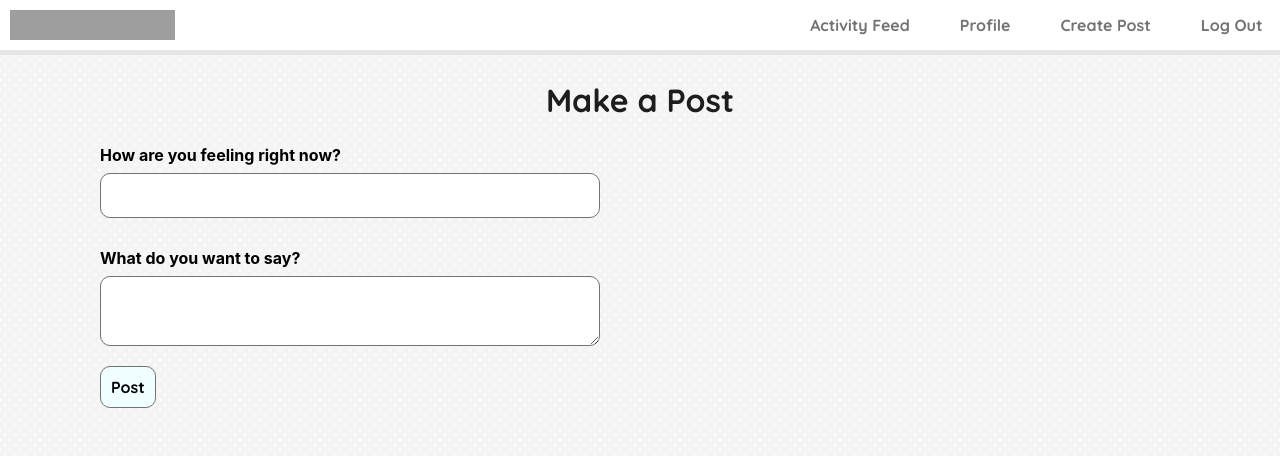
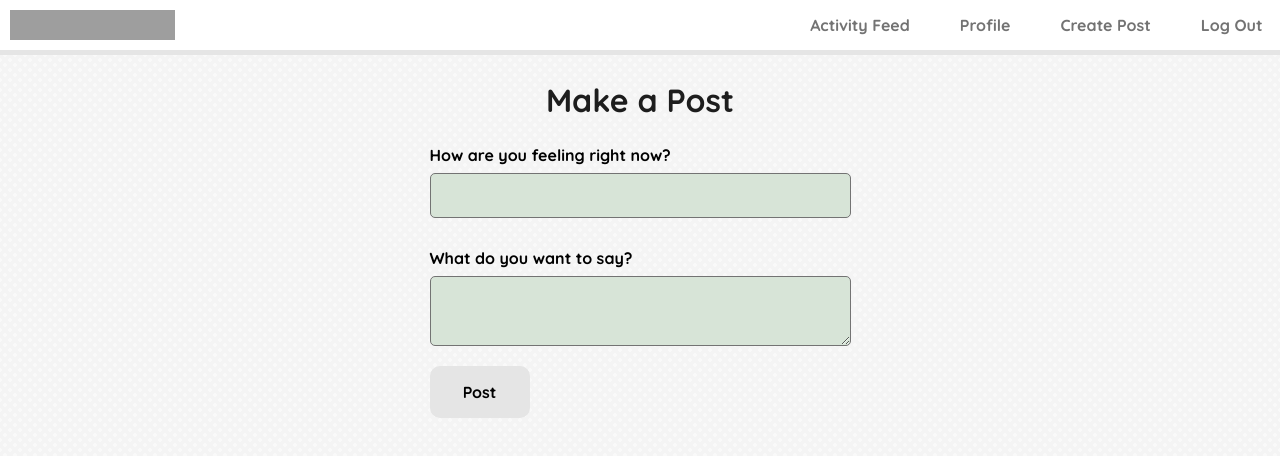
Before and after one commit to sallyestevez/final-project-front-end, a React (Create React App) app: page /new-post in a window 1280 px wide. Shown: the top 456 px of the page. Built offline with nearby package versions, Linux system fonts and the light colour scheme; no server answers; sample sign-in values are in the browser's storage; grey boxes are pictures that could not be loaded.

Commit message:
CSS for Profile and Create Post pages

```diff
--- a/src/App.css
+++ b/src/App.css
@@ -54,20 +54,13 @@ nav p:hover {
   padding: 25px;
 }
 
-h1 {
+.PageTitle {
   color: #1D1D1D;
   display: flex;
   font-family: 'Quicksand', sans-serif;
   justify-content: center;
   margin: 0;
   padding-bottom: 25px;
-}
-
-.PageTitle {
-  display: flex;
-  justify-content: space-around;
-  max-width: 750px;
-  width: 100%;
 }
 
 .loginMessage  {
@@ -77,16 +70,24 @@ h1 {
   margin: 0;
 }
 
+.PostInput {
+  display: flex;
+  font-family: 'Varela Round', sans-serif;
+  justify-content: center;
+}
+
 .formElement {
   display: flex;
   flex-direction: column;
+  font-family: 'Quicksand', sans-serif;
+  font-weight: 700;
   max-width: 500px;
 }
 
-/* can check + change css based on figma */
 .formElement input {
+  background-color: #D7E4D7;
   border: 1px solid #737373;
-  border-radius: 10px;
+  border-radius: 5px;
   font-size: 20px;
   margin-bottom: 30px;
   padding: 10px;
@@ -97,32 +98,43 @@ h1 {
   margin-bottom: 8px;
 }
 
-textarea {
+.formElement textarea {
+  background-color: #D7E4D7;
   border: 1px solid #737373;
-  border-radius: 10px;
+  border-radius: 5px;
   font-family: 'Varela Round', sans-serif;
 }
 
+.ButtonWrapper {
+  margin-top: 20px;
+}
+
 .Button {
-  background: azure;
-  border: .5px solid #737373;
+  background: #E5E5E5;
+  border: none;
   border-radius: 10px;
+  display: flex;
   font-family: 'Quicksand', sans-serif;
   font-size: 16px;
   font-weight: 800;
-  margin-top: 20px;
-  padding: 10px;
+  justify-content: center;
+  padding: 0;
+  width: 100px;
 }
 
-.Button:hover{
-  background-color: #ACDEAC;
+.Button:hover {
+  background: #ACDEAC;
+}
+
+.Button:hover p{
+  color: #00B700;
 }
 
 .PostWrapper{
   display: flex;
+  filter: drop-shadow(20px 10px 5px #00C900);
   flex-wrap: wrap;
   justify-content: center;
-  filter: drop-shadow(30px 10px 4px #00C900);
 }
 
 .PostCSS {
@@ -175,3 +187,21 @@ textarea {
 .Count {
   padding: 5px 10px 10px 10px;
 }
+
+.UserProfile {
+  background-color: white;
+  border: 2.5px solid #00C900;
+  border-radius: 10px;
+  display: flex;
+  filter: drop-shadow(20px 10px 5px #00C900);
+  flex-wrap: wrap;
+  justify-content: center;
+  margin-left: 275px;
+  max-width: 500px;
+  width: 50%;
+}
+
+.UserProfile p {
+  font-family: 'Quicksand', sans-serif;
+  font-weight: 600;
+}
--- a/src/components/CreatePostForm.js
+++ b/src/components/CreatePostForm.js
@@ -9,7 +9,7 @@ function CreatePostForm({ createPost }) {
             <textarea name="content" rows="4" cols="50"></textarea>
             <div className="ButtonWrapper">
                 <button type="submit" className="Button">
-                    Post
+                    <p>Post</p>
                 </button>
             </div>
         </form>
--- a/src/pages/CreatePost.js
+++ b/src/pages/CreatePost.js
@@ -54,7 +54,7 @@ function CreatePost({
                 setUserInformation={setUserInformation}
             />
             <div className="PageWrapper CreatePostWrapper">
-                <h1>Make a Post</h1>
+                <h1 className="PageTitle">Make a Post</h1>
                 <div className="PostInput">
                     <CreatePostForm createPost={createPost}/>
                     {postSuccessful && <p>Success!</p>}
--- a/src/pages/CreateUser.js
+++ b/src/pages/CreateUser.js
@@ -74,7 +74,7 @@ function CreateUserPage({ isLoggedIn, setIsLoggedIn, setUserInformation }) {
                 setUserInformation={setUserInformation}
             />
             <div className="PageWrapper">
-                <h1 className='loginMessage'>Welcome!</h1>
+                <h1 className='PageTitle'>Welcome!</h1>
                 <CreateUserForm signUpUser={signUpUser}/>
                 <p>{errors}</p>
                 <p>Already have an account?</p>
--- a/src/pages/Dashboard.js
+++ b/src/pages/Dashboard.js
@@ -44,7 +44,7 @@ function Dashboard({
                 setUserInformation={setUserInformation}
             />
             <div className="PageWrapper">
-                <h1>Activity Feed</h1>
+                <h1 className='PageTitle'>Activity Feed</h1>
                 <div className="PostWrapper">
                     { postData.map((post) => (
                         <TextPost
--- a/src/pages/Login.js
+++ b/src/pages/Login.js
@@ -50,7 +50,7 @@ function LoginPage({ isLoggedIn, setIsLoggedIn, setUserInformation }) {
             setUserInformation={setUserInformation}
         />
         <div className="PageWrapper">
-            <h1 className='loginMessage'>Welcome back!</h1>
+            <h1 className='PageTitle'>Welcome back!</h1>
             <LoginForm loginUser={loginUser}/>
             <p>{errors}</p>
             <p>Don't have an account?</p>
--- a/src/pages/UserProfile.js
+++ b/src/pages/UserProfile.js
@@ -18,8 +18,9 @@ function UserProfilePage({ isLoading, isLoggedIn, setIsLoggedIn, setUserInformat
                 setUserInformation={setUserInformation}
             />
             <div className="PageWrapper">
-                <h1>User Profile</h1>
-                <div className='PostCSS'>
+                <h1 className='PageTitle'>User Profile</h1>
+                <div class="UserProfile">
+                    <div className=''>
                     <p>
                         <strong>Display Name: </strong>
                         {userInformation.displayName}
@@ -34,6 +35,8 @@ function UserProfilePage({ isLoading, isLoggedIn, setIsLoggedIn, setUserInformat
                     </p>
                 </div>
             </div>
+
+            </div>
         </>
     );
 }
```
Lines whose indentation alone changed are shown as unchanged.
